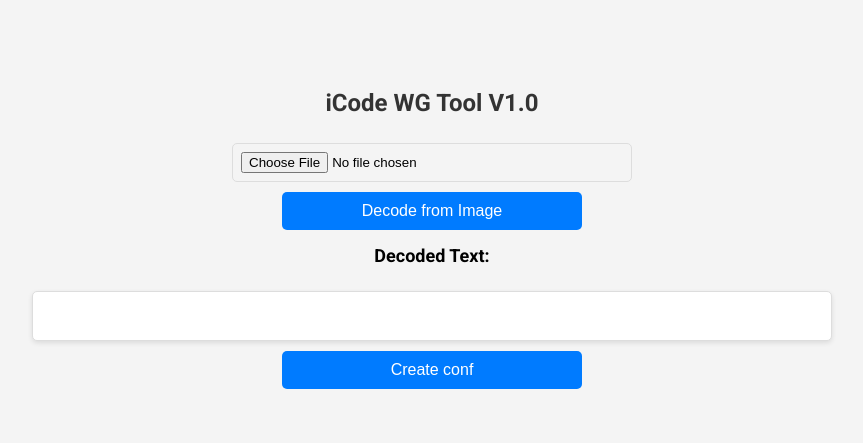
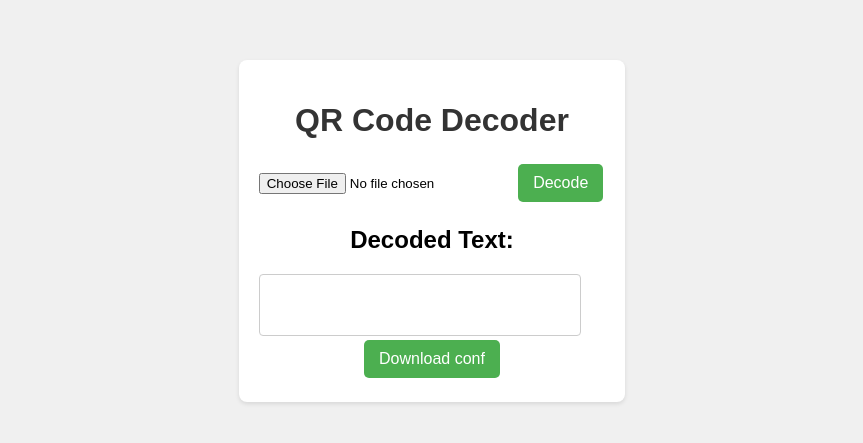
Before and after one commit to ihub1/WG, a plain HTML site: page index.html in a window 1280 px wide. Shown: the part 169-612 px from the top of the page, without its empty margins (208-1071 px from the left). Drawn offline with Linux system fonts and the light colour scheme.

Commit message:
Update index.html

```diff
--- a/index.html
+++ b/index.html
@@ -1,103 +1,74 @@
 <!DOCTYPE html>
 <html>
 <head>
-  <title>iCode WG Tool V1.0</title>
-  <meta name="viewport" content="width=device-width, initial-scale=1.0">
+  <title>QR Code Decoder</title>
   <style>
     body {
-      font-family: 'Roboto', sans-serif;
+      font-family: sans-serif;
       display: flex;
       flex-direction: column;
       align-items: center;
       justify-content: center;
       min-height: 100vh;
-      background-color: #f4f4f4;
+      background-color: #f0f0f0;
       margin: 0;
-      padding: 10px;
-      box-sizing: border-box;
     }
 
     h1 {
       color: #333;
-      text-align: center;
-      font-size: 24px;
     }
 
-    h2 {
-      font-size: 18px;
-    }
-
-    #qr-input {
-      margin: 10px;
-      padding: 8px;
-      border: 1px solid #ddd;
-      border-radius: 5px;
-      width: calc(100% - 20px);
-      max-width: 400px;
-      box-sizing: border-box;
-    }
-
-    #decode-btn, #create-conf-btn {
-      background-color: #007bff;
-      color: white;
-      padding: 10px 16px;
-      border: none;
-      border-radius: 5px;
-      cursor: pointer;
-      transition: background-color 0.3s ease;
-      width: calc(100% - 20px);
-      max-width: 300px;
-      box-sizing: border-box;
-      font-size: 16px;
-    }
-
-    #decode-btn:hover, #create-conf-btn:hover {
-      background-color: #0056b3;
-    }
-
-    #create-conf-btn {
-      margin-top: 10px;
+    #container {
+      background-color: #fff;
+      padding: 20px;
+      border-radius: 8px;
+      box-shadow: 0 2px 4px rgba(0, 0, 0, 0.1);
+      text-align: center;
     }
 
     #decoded-text {
-      margin-top: 10px;
-      padding: 8px;
-      border: 1px solid #ddd;
-      min-height: 50px;
-      word-break: break-all;
+      margin-top: 15px;
+      padding: 10px;
+      border: 1px solid #ccc;
+      border-radius: 4px;
+      min-height: 40px;
+      width: 300px;
+      font-family: monospace;
       white-space: pre-wrap;
-      font-family: monospace;
-      text-align: left;
-      background-color: #fff;
+    }
+
+    button {
+      background-color: #4CAF50; /* Green */
+      border: none;
+      color: white;
+      padding: 10px 15px;
+      text-align: center;
+      text-decoration: none;
+      display: inline-block;
+      font-size: 16px;
+      margin: 4px 2px;
+      cursor: pointer;
       border-radius: 5px;
-      box-shadow: 0 2px 5px rgba(0, 0, 0, 0.1);
-      width: calc(100% - 20px);
-      max-width: 800px;
-      box-sizing: border-box;
-      overflow-x: auto;
-      font-size: 14px;
     }
   </style>
-  <link href="https://fonts.googleapis.com/css2?family=Roboto:wght@400;700&display=swap" rel="stylesheet">
 </head>
 <body>
-  <h1>iCode WG Tool V1.0</h1>
-
+  <div id="container">
+    <h1>QR Code Decoder</h1>
     <input type="file" id="qr-input" accept="image/*" />
-  <button id="decode-btn">Decode from Image</button>
+    <button id="decode-btn">Decode</button>
 
     <h2>Decoded Text:</h2>
     <div id="decoded-text"></div>
 
-  <button id="create-conf-btn" disabled>Create conf</button>
-  <div id="download-link"></div>
+    <button id="download-btn" disabled>Download conf</button>
+  </div>
 
   <script>
     const qrInput = document.getElementById('qr-input');
     const decodeBtn = document.getElementById('decode-btn');
-    const createConfBtn = document.getElementById('create-conf-btn');
+    const downloadBtn = document.getElementById('download-btn');
     const decodedTextDiv = document.getElementById('decoded-text');
-    const downloadLinkDiv = document.getElementById('download-link');
 
     decodeBtn.addEventListener('click', () => {
       if (qrInput.files.length > 0) {
@@ -113,14 +84,12 @@
           .then(response => response.json())
           .then(data => {
             if (data && data[0] && data[0].symbol && data[0].symbol[0] && data[0].symbol[0].data) {
-            const decodedText = data[0].symbol[0].data;
+              decodedTextDiv.textContent = data[0].symbol[0].data;
 
-            createConfBtn.disabled = false;
-
-            const formattedText = formatWireguardConfig(decodedText);
-            decodedTextDiv.textContent = formattedText;
+              // Enable the download button after decoding
+              downloadBtn.disabled = false;
             } else {
-            decodedTextDiv.textContent = "QR code not found in image.";
+              decodedTextDiv.textContent = "QR code not found.";
             }
           })
           .catch(error => {
@@ -132,9 +101,9 @@
       }
     });
 
-    createConfBtn.addEventListener('click', () => {
+    downloadBtn.addEventListener('click', () => {
       const textContent = decodedTextDiv.textContent;
-      const filename = "wg0.conf";
+      const filename = "client1.conf"; // Updated filename
 
       const blob = new Blob([textContent], { type: "application/x-config" });
       const url = URL.createObjectURL(blob);
@@ -143,40 +112,9 @@
       link.href = url;
       link.download = filename;
 
-      downloadLinkDiv.innerHTML = "";
-      downloadLinkDiv.appendChild(link);
       link.click();
-
       URL.revokeObjectURL(url);
     });
-
-    function formatWireguardConfig(config) {
-      const lines = config.split('\n');
-      let formattedConfig = "";
-
-      const interfaceRegex = /^(Address|DNS|PrivateKey)\s*=\s*(.*)$/;
-      const peerRegex = /^(PublicKey|PresharedKey|AllowedIPs|Endpoint|PersistentKeepalive)\s*=\s*(.*)$/;
-
-      let currentSection = "";
-
-      for (const line of lines) {
-        let match;
-
-        if (line.startsWith("[Interface]")) {
-          currentSection = "Interface";
-          formattedConfig += line + "\n";
-        } else if (line.startsWith("[Peer]")) {
-          currentSection = "Peer";
-          formattedConfig += line + "\n";
-        } else if (currentSection === "Interface" && (match = line.match(interfaceRegex))) {
-          formattedConfig += `${match[1]} = ${match[2]}\n`;
-        } else if (currentSection === "Peer" && (match = line.match(peerRegex))) {
-          formattedConfig += `${match[1]} = ${match[2]}\n`;
-        }
-      }
-
-      return formattedConfig;
-    }
   </script>
 </body>
 </html>
```
Lines whose indentation alone changed are shown as unchanged.
